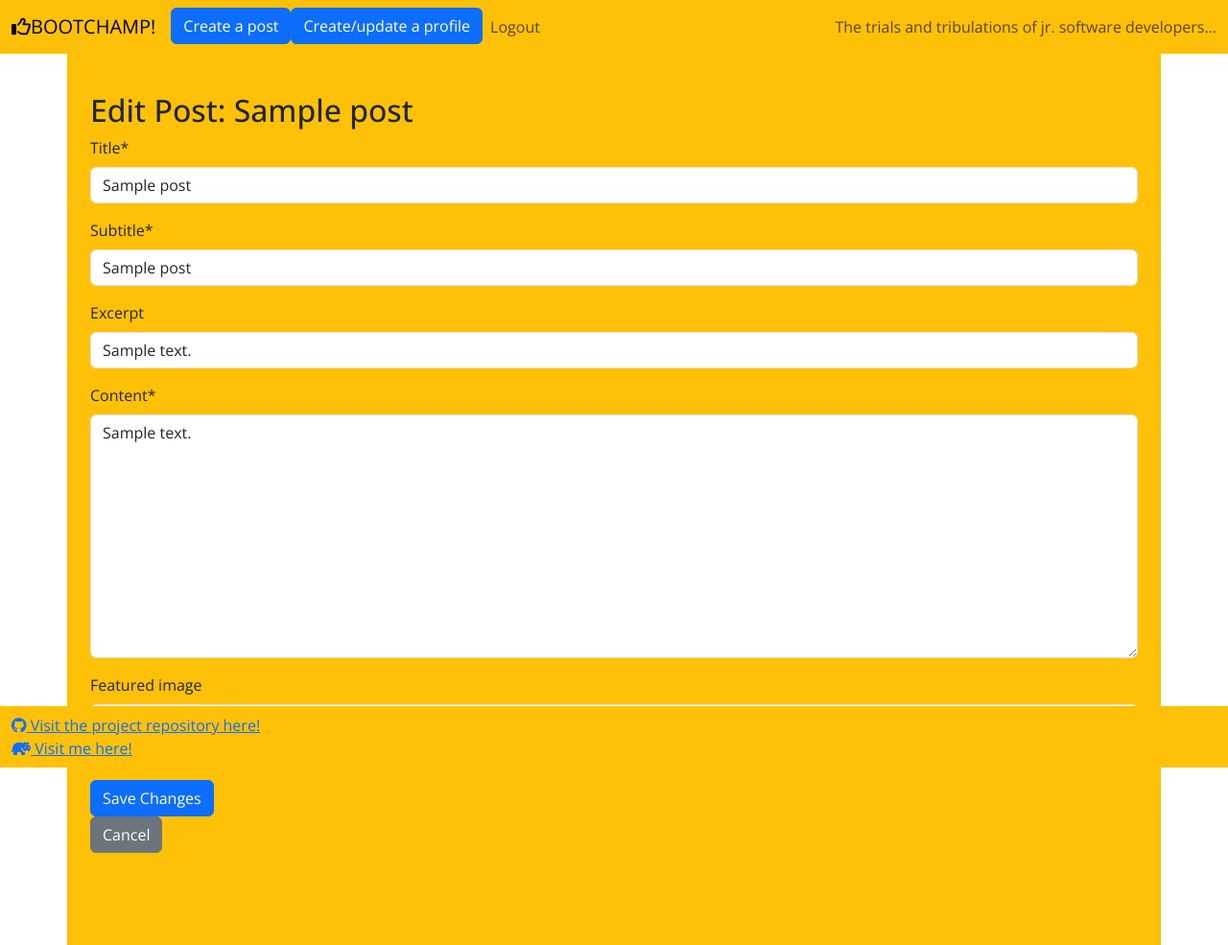
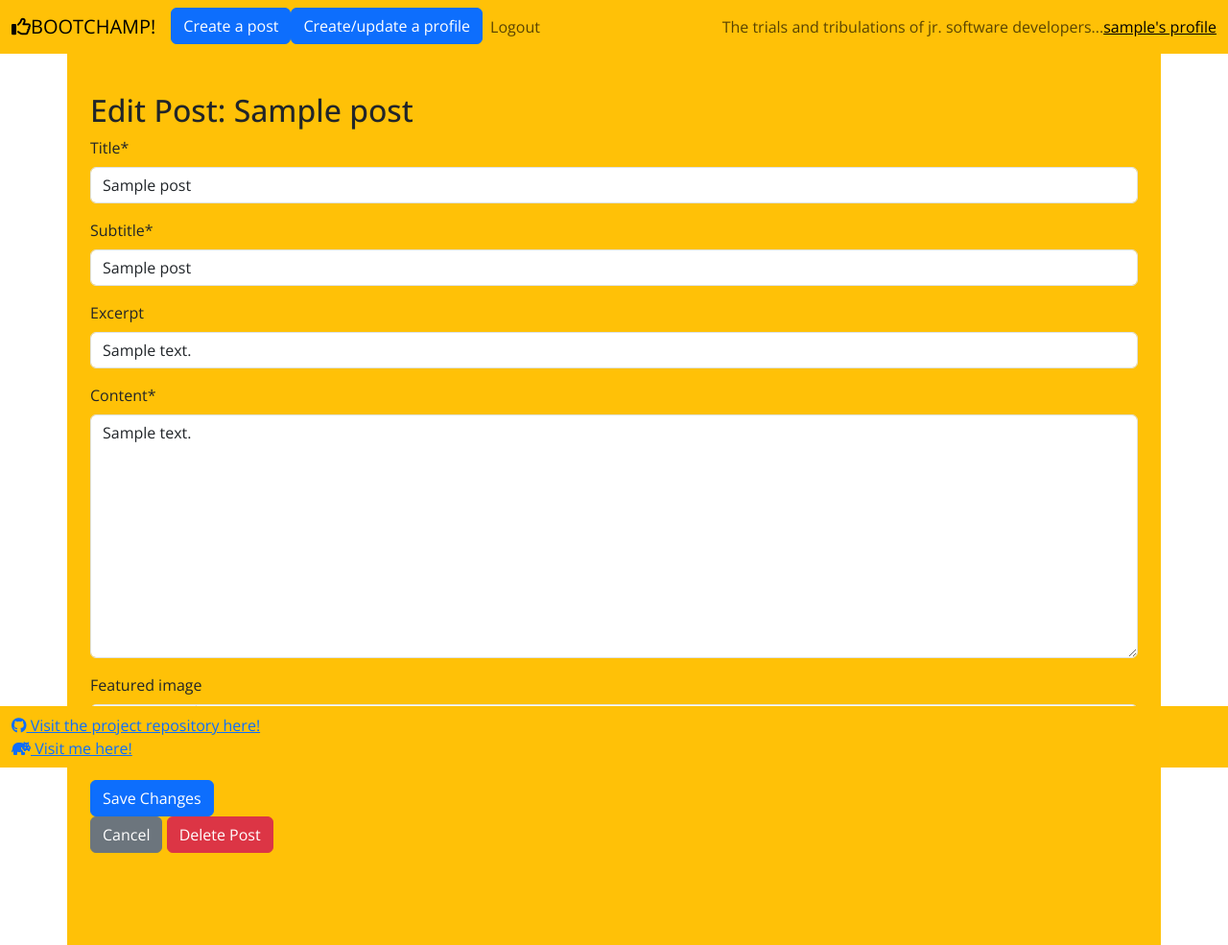
Before and after one commit to Sjwilhelms/BootChamp, a Django app: a page that uses templates/index.html in a window 1280 px wide. Shown: the whole page at 96% size. Run offline with Django 4.2, Linux system fonts and the light colour scheme; a user stored in the database is signed in; tables that the repository leaves empty hold one stand-in row (values such as "Sample post"); some libraries are stand-ins or nearby versions.

Commit message:
fix edit/delete bug

```diff
--- a/forum/templates/forum/edit_post.html
+++ b/forum/templates/forum/edit_post.html
@@ -12,5 +12,34 @@
         <button type="submit" class="btn btn-primary">Save Changes</button>
     </form>
     <a href="{% url 'post_detail' slug=post.slug %}" class="btn btn-secondary">Cancel</a>
+    <!-- Delete Button -->
+<button type="button" class="btn btn-danger" data-bs-toggle="modal" data-bs-target="#deleteModal">
+    Delete Post
+</button>
 </div>
+
+
+
+<!-- Delete Confirmation Modal -->
+<div class="modal fade" id="deleteModal" tabindex="-1" aria-labelledby="deleteModalLabel" aria-hidden="true">
+    <div class="modal-dialog">
+        <div class="modal-content">
+            <div class="modal-header">
+                <h5 class="modal-title" id="deleteModalLabel">Delete Post</h5>
+                <button type="button" class="btn-close" data-bs-dismiss="modal" aria-label="Close"></button>
+            </div>
+            <div class="modal-body">
+                Are you sure you want to delete this post? This action cannot be undone.
+            </div>
+            <div class="modal-footer">
+                <button type="button" class="btn btn-secondary" data-bs-dismiss="modal">Cancel</button>
+                <form method="post" action="{% url 'delete_post' slug=post.slug %}">
+                    {% csrf_token %}
+                    <button type="submit" class="btn btn-danger">Delete</button>
+                </form>
+            </div>
+        </div>
+    </div>
+</div>
+
 {% endblock %}
--- a/forum/urls.py
+++ b/forum/urls.py
@@ -4,6 +4,7 @@ from django.urls import path
 urlpatterns = [
     path('create-post/', views.create_post_view, name='create_post'),
     path('post/edit/<slug:slug>/', views.edit_post_view, name='edit_post'),
+    path('delete_post/<slug:slug>/', views.delete_post_view, name='delete_post'),
     path('edit-profile/', views.edit_profile_view, name='edit_profile'),
     path('create-profile/', views.create_profile_view, name='create_profile'),
     path('<slug:slug>/', views.post_detail, name="post_detail"),
--- a/forum/views.py
+++ b/forum/views.py
@@ -222,6 +222,24 @@ def edit_post_view(request, slug):
 
     return render(request, 'forum/edit_post.html', {'form': form, 'post': post})
 
+
+
+def delete_post_view(request, slug):
+    post = get_object_or_404(Post, slug=slug)
+
+    # Ensure only the post owner can delete
+    if request.user != post.author:
+        messages.error(request, "You are not authorized to delete this post.")
+        return redirect('home')
+
+    if request.method == 'POST':
+        post.delete()
+        messages.success(request, "Post deleted successfully!")
+        return redirect('home')
+
+    # If the view is accessed in a non-POST way, redirect safely
+    return redirect('home')
+
 # views pertaining to profile
 
 def profile_view(request, username):
@@ -252,9 +270,6 @@ def create_profile_view(request):
 
 # view to edit custom profile
 
-
-
-
 def edit_profile_view(request):
     profile = request.user.get_or_create_profile()
 
--- a/templates/index.html
+++ b/templates/index.html
@@ -88,7 +88,7 @@
                     <span class="navbar-text">
                         The trials and tribulations of jr. software developers...
                     </span>
-                    {% if user.is_authenticated and profile %}
+                    {% if user.is_authenticated %}
                     <span class="navbar-text">
                         <a href="{% url 'profile' username=request.user.username %}">{{ user.username }}'s profile</a>
                     </span>
```
